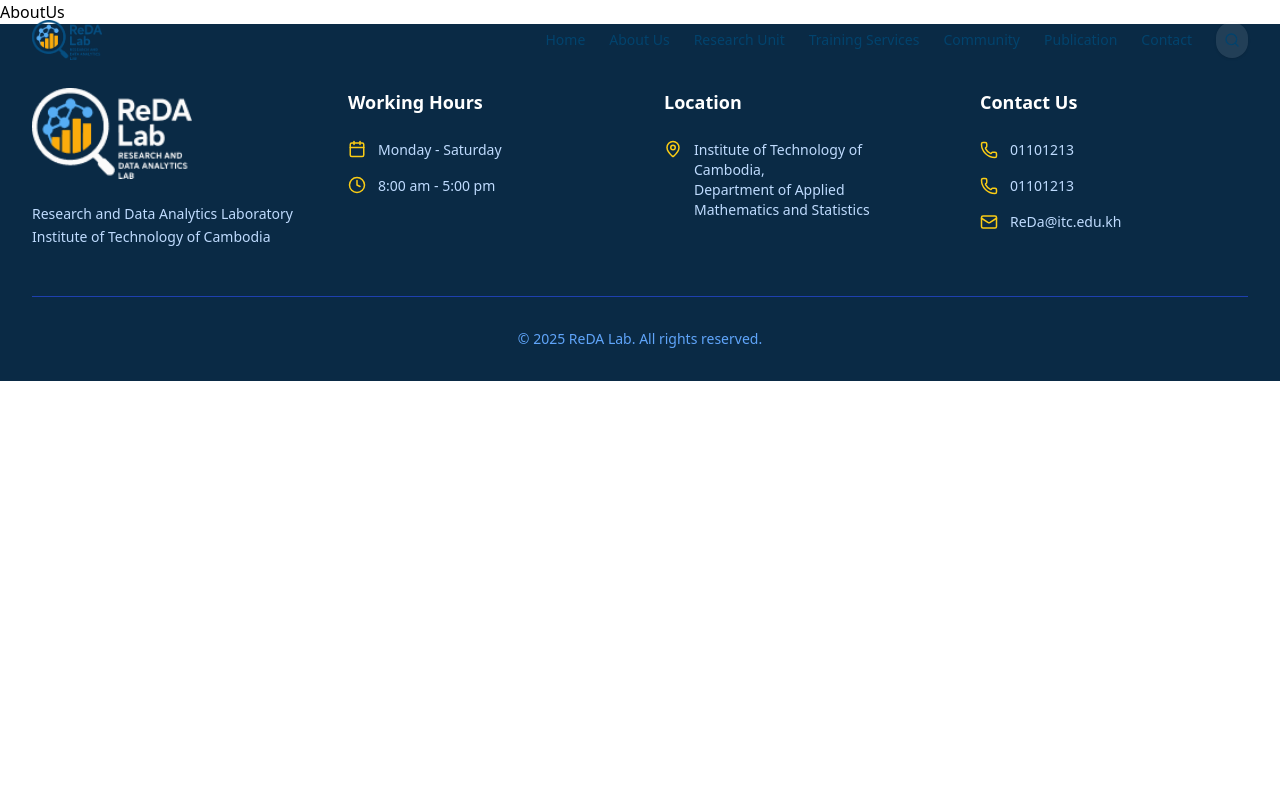
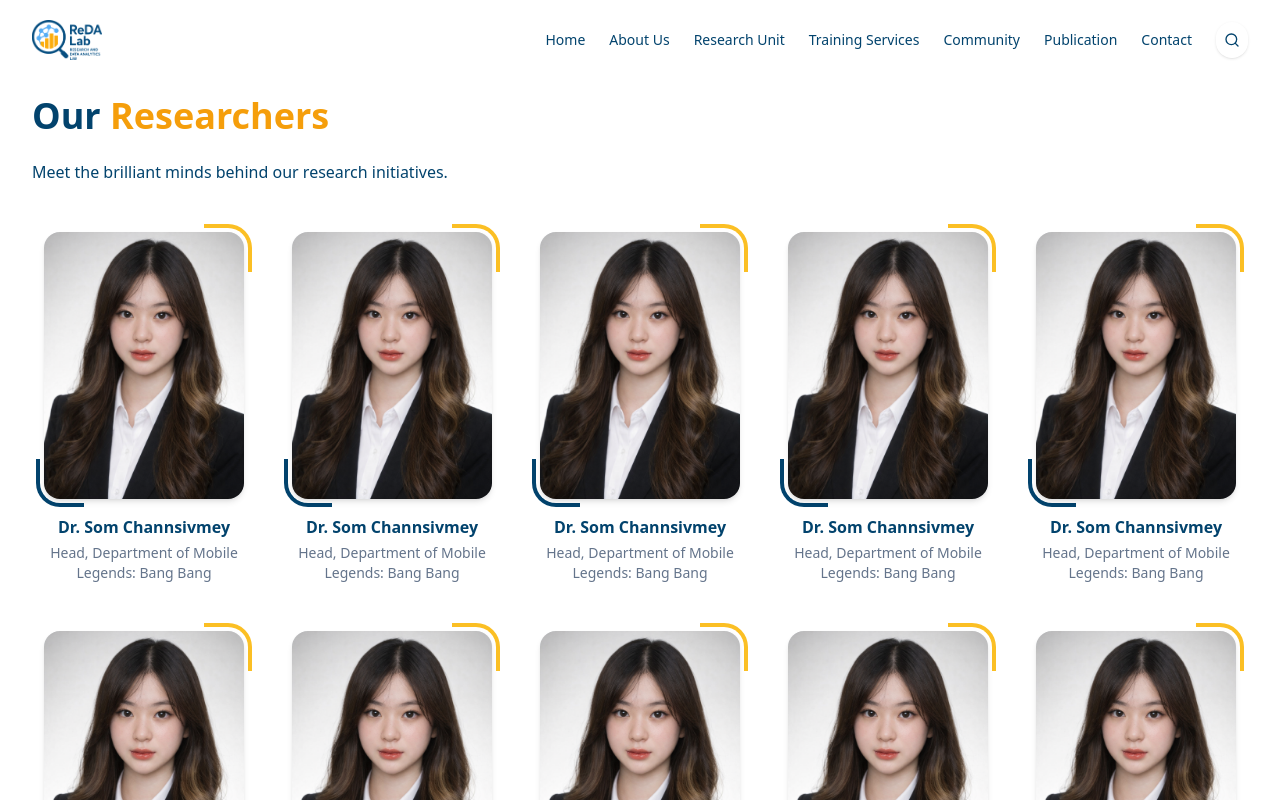
Before and after one commit to ReDa-Lab-Dev-Team/reda-lab-frontend, a React (Vite) app: page /about in a window 1280 px wide. Shown: the top 800 px of the page. Built offline with nearby package versions, Linux system fonts and the light colour scheme.

Commit message:
researcher hierarchy (not done)

```diff
--- /dev/null
+++ b/src/components/common/secondary-section-header.tsx
@@ -0,0 +1,21 @@
+type SecondarySectionHeaderProps = {
+  title: string;
+  description: string;
+};
+
+export default function SecondarySectionHeader({
+//   title,
+  description,
+}: SecondarySectionHeaderProps) {
+  return (
+    <div className="mb-12 text-left max-w-7xl mx-auto">
+      <h2 className="text-3xl md:text-4xl font-bold text-primary mb-6">
+        Our <span className="text-amber-500">Researchers</span>
+        {/* {title} */}
+      </h2>
+      <p className="text-primary leading-relaxed text-sm md:text-base">
+        {description}
+      </p>
+    </div>
+  );
+}
--- a/src/components/pages/about/page.tsx
+++ b/src/components/pages/about/page.tsx
@@ -1,5 +1,4 @@
+import ResearchersSection from "./researchers-section";
 export const AboutUs = () => {
-  return (
-    <div>AboutUs</div>
-  )
-}
+  return <ResearchersSection />;
+};
--- /dev/null
+++ b/src/components/pages/about/researcher-card.tsx
@@ -0,0 +1,68 @@
+import { Button } from "@/components/ui/button";
+import { motion } from "framer-motion";
+import { CircleSlash2, HeartPlus } from "lucide-react";
+
+type ResearcherProps = {
+  id: string;
+  name: string;
+  title: string;
+  imageUrl: string;
+};
+
+const ResearcherCard = ({
+  researcher,
+  index,
+}: {
+  researcher: ResearcherProps;
+  index: number;
+}) => {
+  return (
+    <motion.div
+      initial={{ opacity: 0, y: 20 }}
+      whileInView={{ opacity: 1, y: 0 }}
+      viewport={{ once: true }}
+      transition={{ duration: 0.4, delay: index * 0.05 }}
+      className="group flex flex-col items-center text-center"
+    >
+      {/* Image Container with decorative border */}
+      <div className="relative mb-4 w-full aspect-[3/4] max-w-[200px]">
+        {/* Decorative Corner Accent */}
+        <div className="absolute -top-2 -right-2 w-12 h-12 border-t-4 border-r-4 border-amber-400 rounded-tr-3xl z-0 transition-transform duration-300 group-hover:translate-x-1 group-hover:-translate-y-1" />
+
+        {/* Decorative Corner Accent - Bottom Left */}
+        <div className="absolute -bottom-2 -left-2 w-12 h-12 border-b-4 border-l-4 border-primary rounded-bl-3xl z-0 transition-transform duration-300 group-hover:-translate-x-0.5 group-hover:translate-y-0.5" />
+
+        {/* Main Image Wrapper */}
+        <div className="relative z-10 w-full h-full overflow-hidden rounded-2xl bg-slate-100 shadow-md transition-all duration-300 group-hover:shadow-xl group-hover:-translate-y-1">
+          <img
+            src={researcher.imageUrl}
+            alt={researcher.name}
+            className="w-full h-full object-cover object-top transition-transform duration-500 group-hover:scale-105"
+          />
+
+          {/* Hover Overlay with Socials */}
+          <div className="absolute inset-0 bg-slate-900/60 opacity-0 group-hover:opacity-100 transition-opacity duration-300 flex items-center justify-center gap-3">
+            <Button className="p-2 bg-white/20 backdrop-blur-sm rounded-full text-white hover:bg-white hover:text-primary transition-colors">
+              <CircleSlash2 size={18} />
+            </Button>
+            <Button className="p-2 bg-white/20 backdrop-blur-sm rounded-full text-white hover:bg-white hover:text-primary transition-colors">
+              <HeartPlus size={18} />
+            </Button>
+          </div>
+        </div>
+      </div>
+
+      {/* Text Content */}
+      <div className="space-y-1">
+        <h3 className="font-bold text-primary text-sm md:text-base group-hover:text-amber-400 transition-colors">
+          {researcher.name}
+        </h3>
+        <p className="text-xs md:text-sm text-slate-500 font-medium leading-tight max-w-[200px] mx-auto">
+          {researcher.title}
+        </p>
+      </div>
+    </motion.div>
+  );
+};
+
+export { type ResearcherProps, ResearcherCard };
--- /dev/null
+++ b/src/components/pages/about/researchers-section.tsx
@@ -0,0 +1,48 @@
+import { type ResearcherProps, ResearcherCard } from "./researcher-card";
+import SecondarySectionHeader from "../../common/secondary-section-header";
+import { ExternalLink } from "lucide-react";
+import { Button } from "@/components/ui/button";
+
+const RESEARCHERS: ResearcherProps[] = Array.from({ length: 12 }).map(
+  (_, i) => ({
+    id: `researcher-${i}`,
+    name: "Dr. Som Channsivmey",
+    title: "Head, Department of Mobile Legends: Bang Bang",
+    imageUrl: "/meymey_siv.png",
+  }),
+);
+
+export default function ResearchersSection() {
+  return (
+    <section className="py-16 md:py-24 bg-white min-h-screen">
+      <div className="container mx-auto px-4 sm:px-6 lg:px-8 max-w-7xl">
+        <SecondarySectionHeader
+          title="Our Researchers"
+          description="Meet the brilliant minds behind our research initiatives."
+        />
+
+        {/* Optional Search/Filter - adds interactivity */}
+        {/* <SearchBar /> */}
+
+        {/* Grid Layout */}
+        <div className="grid grid-cols-1 sm:grid-cols-2 md:grid-cols-3 lg:grid-cols-4 xl:grid-cols-5 gap-x-6 gap-y-10 md:gap-y-12">
+          {RESEARCHERS.map((researcher, index) => (
+            <ResearcherCard
+              key={researcher.id}
+              researcher={researcher}
+              index={index}
+            />
+          ))}
+        </div>
+
+        {/* Load More Button (Optional) */}
+        <div className="mt-16 text-center">
+          <Button className="inline-flex items-center gap-2 px-6 py-3 bg-slate-900 text-white rounded-full font-medium hover:bg-slate-800 transition-colors shadow-lg hover:shadow-xl active:scale-95 transform duration-200">
+            View All Researchers
+            <ExternalLink size={16} />
+          </Button>
+        </div>
+      </div>
+    </section>
+  );
+}
--- a/src/layouts/navbar.tsx
+++ b/src/layouts/navbar.tsx
@@ -13,8 +13,8 @@
   }, []);
 
   const navLinks = [
-    { name: "Home", href: "#" },
-    { name: "About Us", href: "#about" },
+    { name: "Home", href: "/" },
+    { name: "About Us", href: "/about" },
     { name: "Research Unit", href: "#research" },
     { name: "Training Services", href: "#training" },
     { name: "Community", href: "#community" },
@@ -24,7 +24,7 @@
 
   return (
     <nav
-      className={`fixed w-full z-50 transition-all duration-300 ${scrolled ? "bg-[#0f3a5d] shadow-lg py-3" : "bg-transparent py-5"}`}
+      className={`fixed w-full z-50 transition-all duration-300 ${scrolled ? "bg-primary shadow-lg py-3" : "bg-transparent py-5"}`}
     >
       <div className="max-w-7xl mx-auto px-4 sm:px-6 lg:px-8">
         <div className="flex justify-between items-center">
@@ -65,7 +65,12 @@
 
           {/* Mobile Menu Button */}
           <div className="md:hidden flex items-center">
-            <Button onClick={() => setIsOpen(!isOpen)} className="text-white">
+            <Button
+              onClick={() => setIsOpen(!isOpen)}
+              className={
+                scrolled ? "bg-white text-primary" : "bg-primary text-white"
+              }
+            >
               {isOpen ? <X size={28} /> : <Menu size={28} />}
             </Button>
           </div>
@@ -74,13 +79,15 @@
 
       {/* Mobile Nav */}
       {isOpen && (
-        <div className="md:hidden bg-[#0f3a5d] border-t border-blue-800 absolute w-full">
+        <div
+          className={`md:hidden bg-primary ${scrolled ? "bg-primary border-primary" : "bg-white border-white"} border-t  absolute w-full`}
+        >
           <div className="px-4 pt-2 pb-6 space-y-2">
             {navLinks.map((link) => (
               <a
                 key={link.name}
                 href={link.href}
-                className="block px-3 py-3 text-base font-medium text-black hover:bg-blue-800 rounded-md"
+                className={`block px-3 py-3 text-base font-medium ${scrolled ? "text-white hover:bg-blue-800" : "text-primary hover:bg-blue-100"} rounded-md`}
                 onClick={() => setIsOpen(false)}
               >
                 {link.name}
```
Also changed, not shown: public/meymey_siv.png (added).
